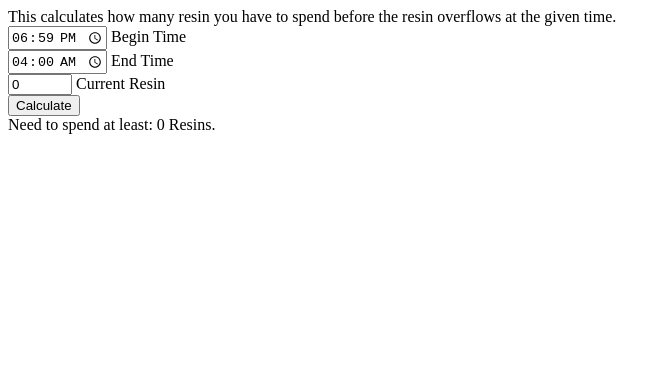
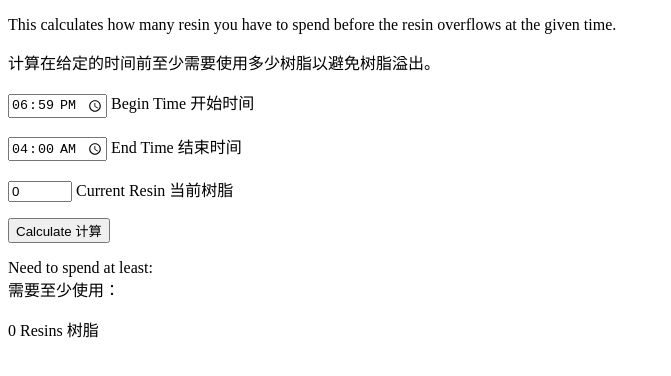
Before and after one commit to Nats-ji/genshin-tools, a plain HTML site: page index.html in a window 1280 px wide. Shown: the whole page, without its empty margins (0-671 px from the left). Drawn offline with Linux system fonts and the light colour scheme.

Commit message:
Update index.html

```diff
--- a/index.html
+++ b/index.html
@@ -6,12 +6,17 @@
     <title>Genshin Impact Resin Calculator</title>
   </head>
   <body>
-    <span>This calculates how many resin you have to spend before the resin overflows at the given time.</span><br />
-    <input type="time" id="begin_time" value=""> <span>Begin Time</span><br />
-    <input type="time" id="end_time" value="04:00"> <span>End Time</span><br />
-    <input type="number" id="curr_resin" value="0" min="0" max="160"> <span>Current Resin</span><br />
-    <input type="button" id="calc" value="Calculate"><br />
-    <span>Need to spend at least: </span> <span id="result">0</span> <span>Resins.</span>
+    <p>This calculates how many resin you have to spend before the resin overflows at the given time.</p>
+    <p>计算在给定的时间前至少需要使用多少树脂以避免树脂溢出。</p>
+    <p><input type="time" id="begin_time" value=""> <span>Begin Time 开始时间</span></p>
+    <p><input type="time" id="end_time" value="04:00"> <span>End Time 结束时间</span></p>
+    <p><input type="number" id="curr_resin" value="0" min="0" max="160"> <span>Current Resin 当前树脂</span></p>
+    <p><input type="button" id="calc" value="Calculate 计算"></p>
+    <span>Need to spend at least: </span>
+    <br />
+    <span>需要至少使用：</span>
+    <br />
+    <p><span id="result">0</span> Resins 树脂</p>
   </body>
   <script type="text/javascript">
     function addZero(i) {
```
